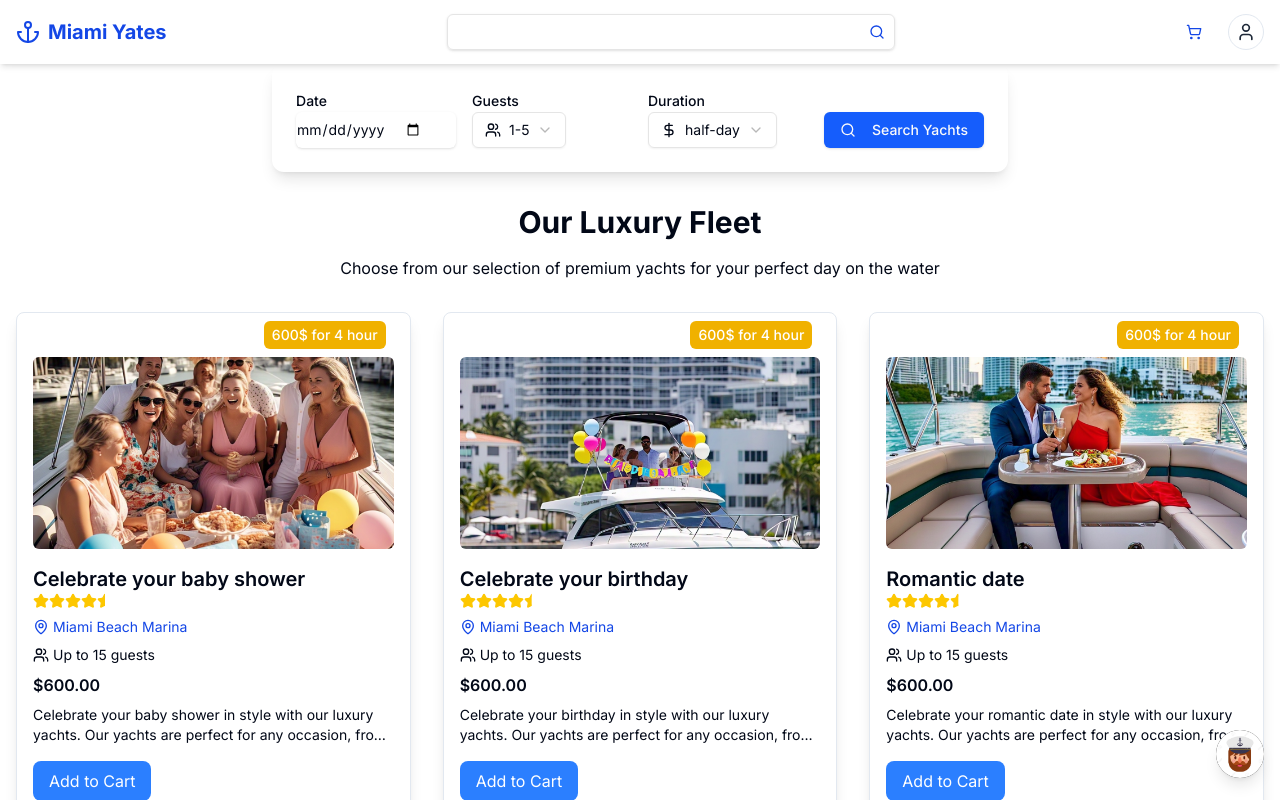
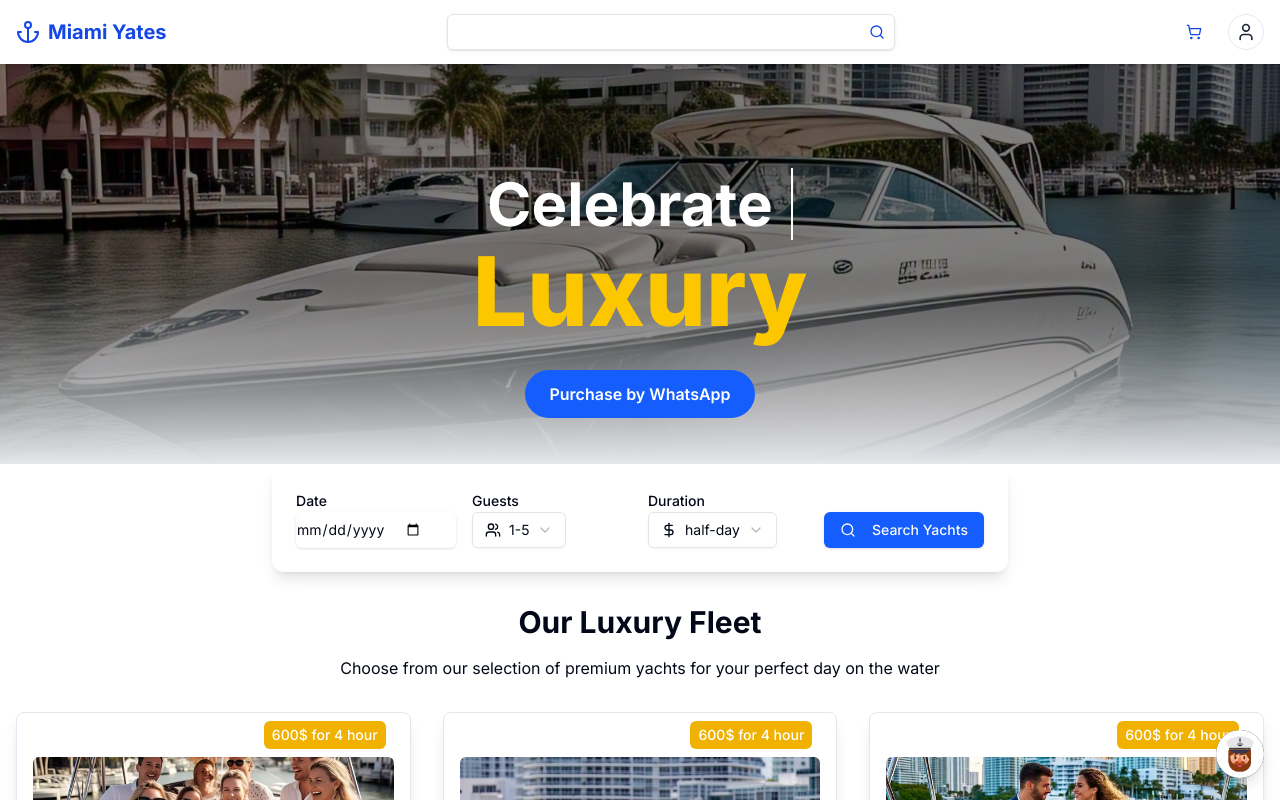
Before and after one commit to eliotaldersonfsociety/miamiyates, a Next.js app: page / in a window 1280 px wide. Shown: the top 800 px of the page. Built offline with nearby package versions, Linux system fonts and the light colour scheme.

Commit message:
Update page.tsx

```diff
--- a/app/page.tsx
+++ b/app/page.tsx
@@ -4,7 +4,7 @@ import { useEffect, useState } from "react";
 import { useCookies } from "react-cookie";
 import { Header } from "@/components/header/page";
 import { Product } from "@/types/user";
-//import Hero from "@/app/hero/page";
+import Hero from "@/app/hero/page";
 import { Star, MapPin, Users } from "lucide-react";
 import YachtSearchForm from "@/app/citas/page";
 import Footer from "@/app/footer/page";
@@ -68,6 +68,7 @@ export default function Home() {
   return (
     <div className="min-h-screen flex flex-col">
       <Header cart={cart} clearCart={clearCart} addToCart={addToCart} totalPrice={totalPrice} />
+      <Hero />
       <YachtSearchForm />
       <main className="flex-1 container py-8">
         <h1 className="text-3xl font-bold text-center">Our Luxury Fleet</h1>
```
